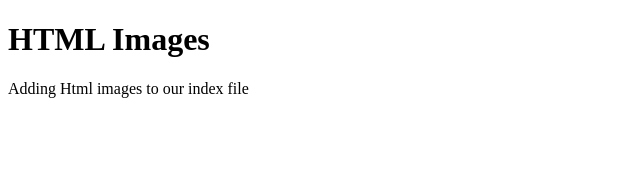
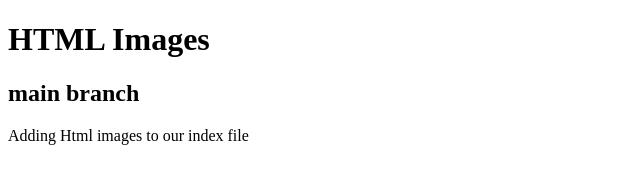
Before and after one commit to NgenoB/html-image, a plain HTML site: page index.html in a window 1280 px wide. Shown: the whole page, without its empty margins (0-640 px from the left). Drawn offline with Linux system fonts and the light colour scheme.

Commit message:
updated main be=ranch

```diff
--- a/index.html
+++ b/index.html
@@ -7,6 +7,7 @@
 </head>
 <body>
     <h1>HTML Images</h1>
+    <h2>main branch</h2>
     <p>Adding Html images to our index file</p>
     <img/>
 
```
